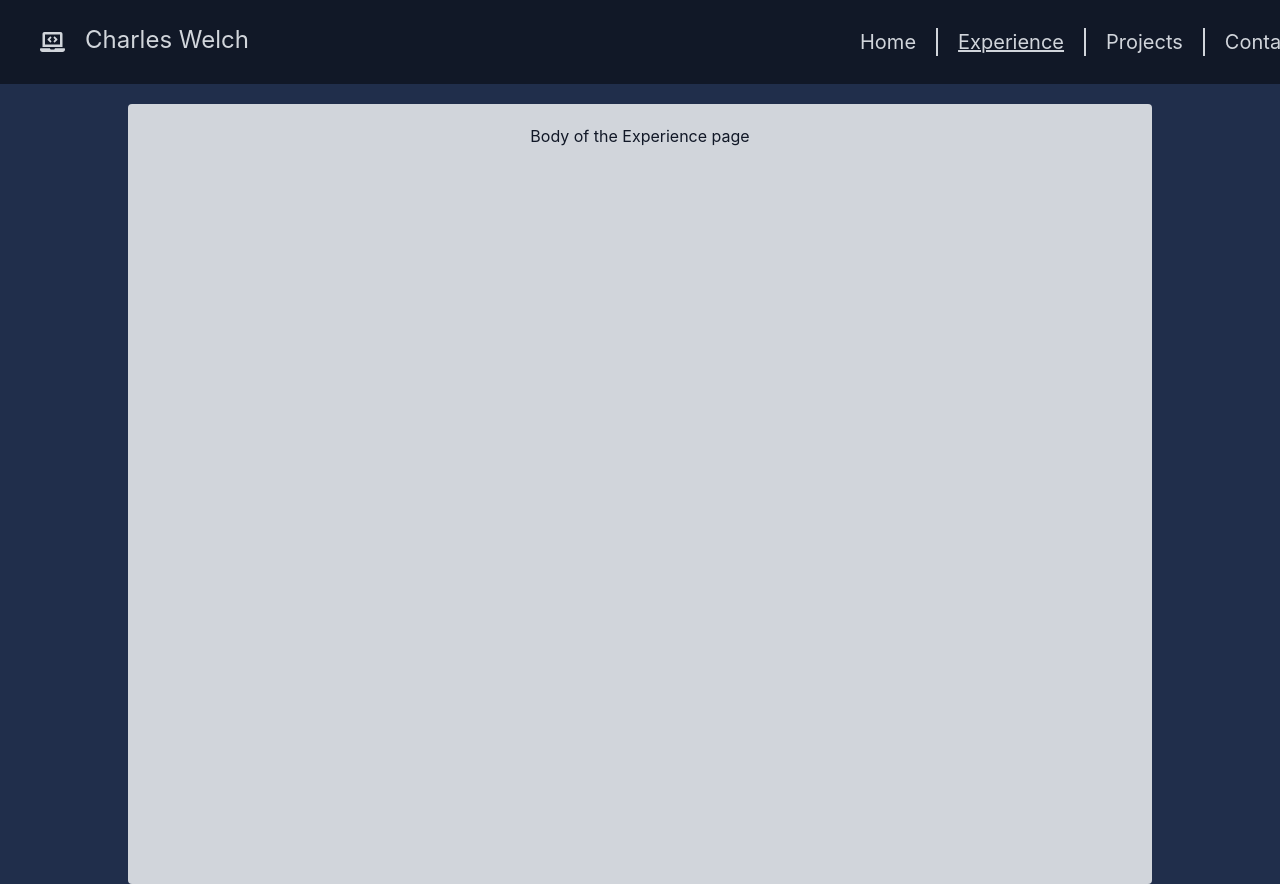
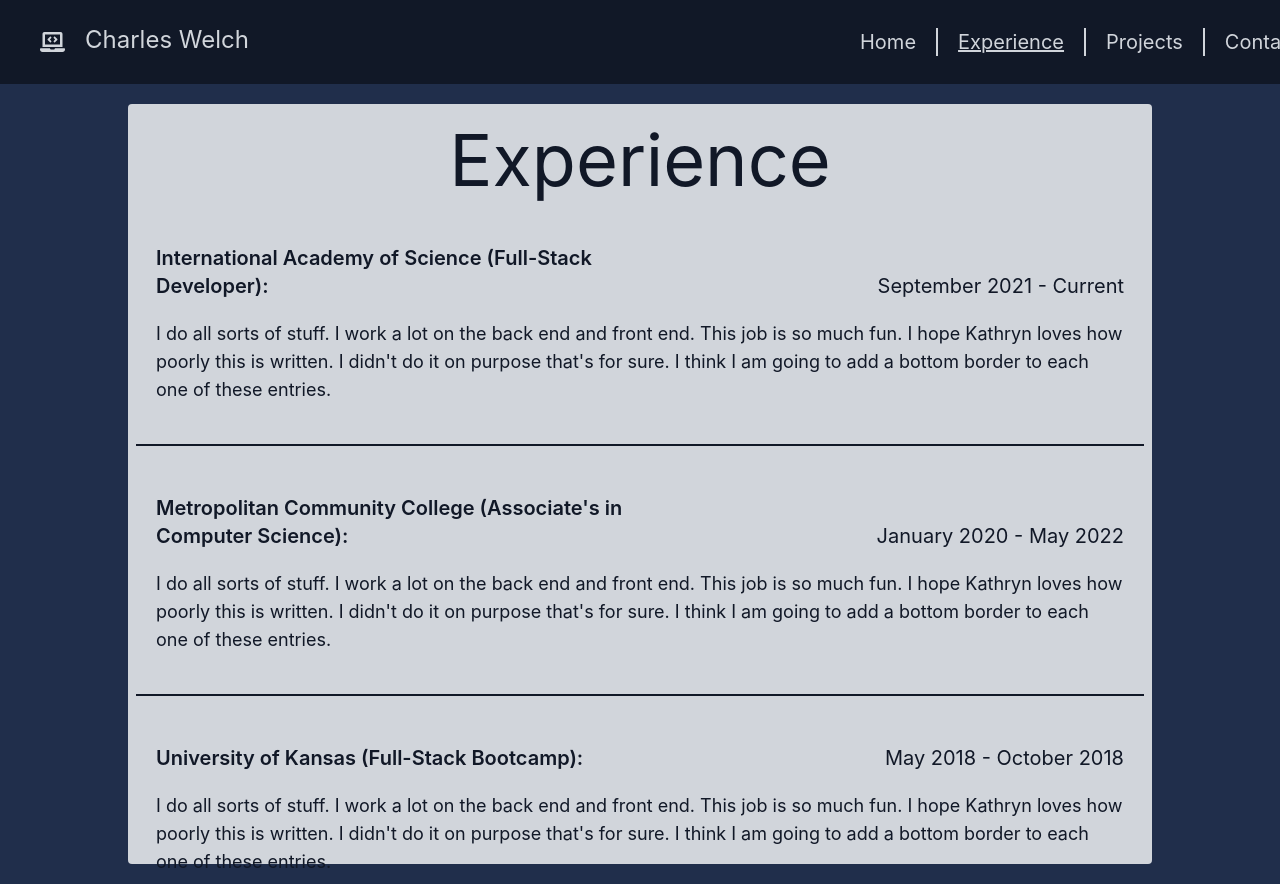
Before and after one commit to cmattrox/ReactPlayground, a React (Create React App) app in the folder react-playground/: page /experience in a window 1280 px wide. Shown: the top 884 px of the page. Built offline with nearby package versions, Linux system fonts and the light colour scheme.

Commit message:
Styling the experience page

```diff
--- a/react-playground/src/components/Body/ExperienceBody.js
+++ b/react-playground/src/components/Body/ExperienceBody.js
@@ -1,16 +1,37 @@
 import '../../App.css'
+import { experienceInfo } from '../../data/data'
 
 function ExperienceBody() {
   return (
     <main>
       <div
-        className="bg-gray-darker relative w-full h-screen overflow-hidden pt-5 flex justify-center"
+        className="bg-gray-darker relative w-full h-screen overflow-hidden pt-5 pb-5 flex justify-center"
         id="body"
       >
-        <div className="bg-gray-lightest w-4/5 h-full pt-5 rounded">
-          <h1 className="text-gray-darkest text-center">
-            Body of the Experience page
+        <div className="bg-gray-lightest w-4/5 h-full pt-5 pb-10  rounded">
+          <h1 className="text-gray-darkest text-center text-7xl text-gray-darkest">
+            {experienceInfo[0].header}
           </h1>
+          {experienceInfo[0].experience.map(
+            ({ title, time, description }, idx) => (
+              <div
+                id="idx"
+                className="py-10 border-gray-darkest border-b-2 m-2"
+              >
+                <div className="grid grid-cols-2 px-5">
+                  <p className="text-xl font-semibold text-gray-darkest">
+                    {title}
+                  </p>
+                  <p className="text-xl place-self-end text-gray-darkest">
+                    {time}
+                  </p>
+                </div>
+                <p className="px-5 pt-5 text-gray-darkest text-lg">
+                  {description}
+                </p>
+              </div>
+            ),
+          )}
         </div>
       </div>
     </main>
--- a/react-playground/src/data/data.js
+++ b/react-playground/src/data/data.js
@@ -198,3 +198,30 @@
     ],
   },
 ]
+
+export const experienceInfo = [
+  {
+    header: 'Experience',
+    experience: [
+      {
+        title: 'International Academy of Science (Full-Stack Developer):',
+        time: 'September 2021 - Current',
+        description:
+          "I do all sorts of stuff. I work a lot on the back end and front end. This job is so much fun. I hope Kathryn loves how poorly this is written. I didn't do it on purpose that's for sure. I think I am going to add a bottom border to each one of these entries.",
+      },
+      {
+        title:
+          "Metropolitan Community College (Associate's in Computer Science):",
+        time: 'January 2020 - May 2022',
+        description:
+          "I do all sorts of stuff. I work a lot on the back end and front end. This job is so much fun. I hope Kathryn loves how poorly this is written. I didn't do it on purpose that's for sure. I think I am going to add a bottom border to each one of these entries.",
+      },
+      {
+        title: 'University of Kansas (Full-Stack Bootcamp):',
+        time: 'May 2018 - October 2018',
+        description:
+          "I do all sorts of stuff. I work a lot on the back end and front end. This job is so much fun. I hope Kathryn loves how poorly this is written. I didn't do it on purpose that's for sure. I think I am going to add a bottom border to each one of these entries.",
+      },
+    ],
+  },
+]
```
